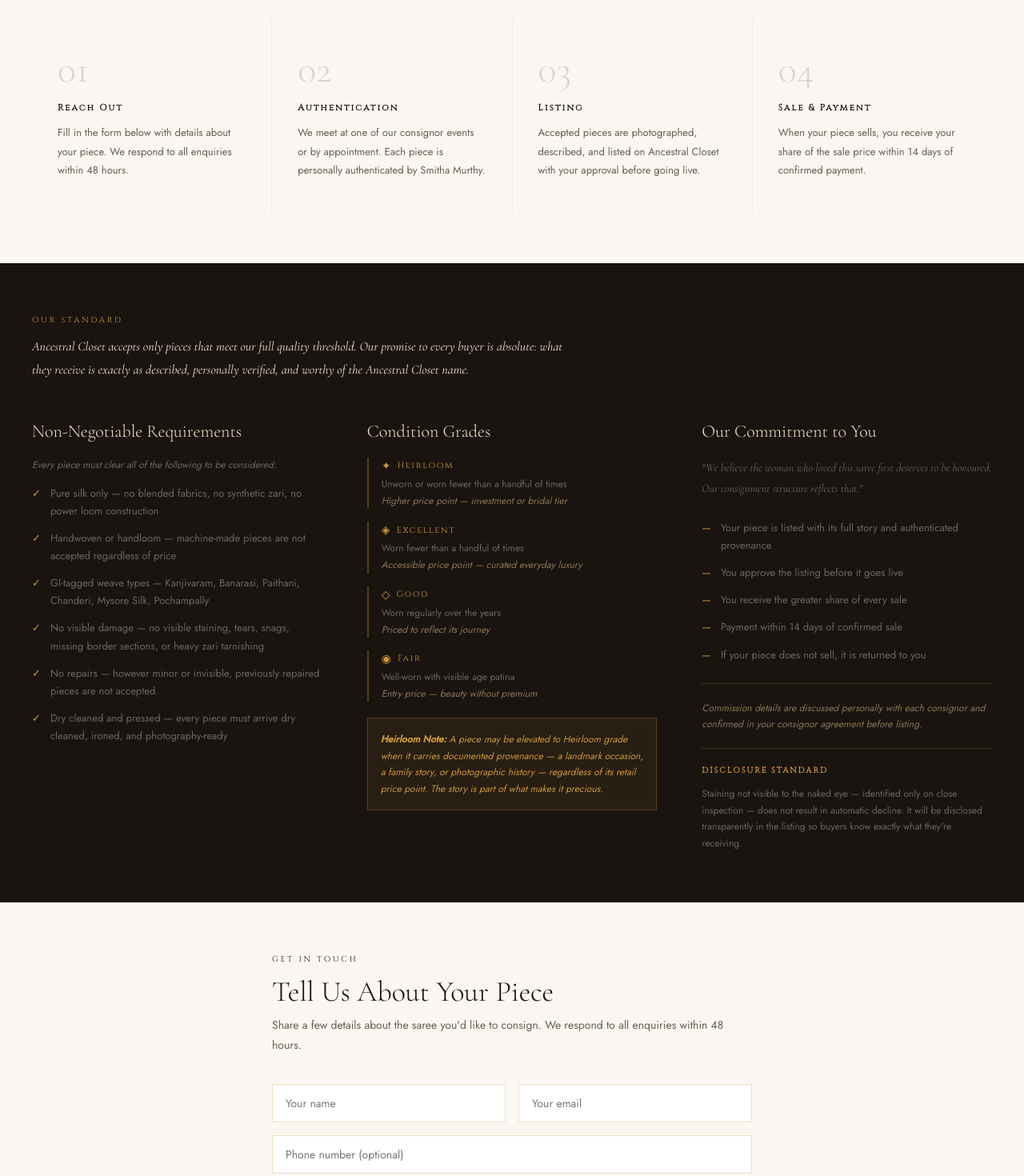
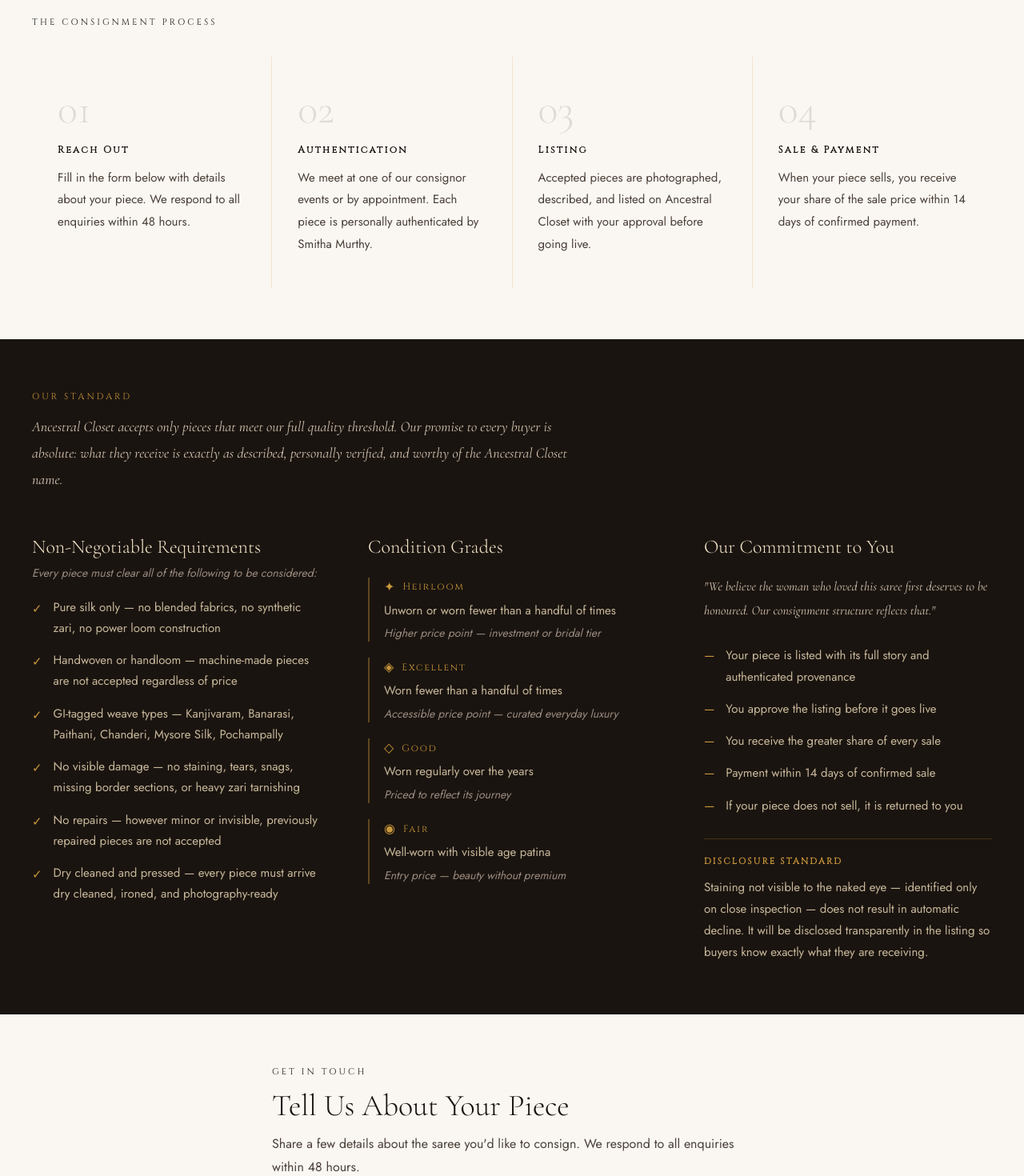
Before and after one commit to smithamurthyrao/ancestral-closet, a Next.js app: page /consign in a window 1280 px wide. Shown: the part 520-1990 px from the top of the page at 80% size. Built offline with nearby package versions, Linux system fonts and the light colour scheme.

Commit message:
Comprehensive readability and content fixes

```diff
--- a/src/app/consign/page.tsx
+++ b/src/app/consign/page.tsx
@@ -29,26 +29,26 @@
     <>
       <Nav />
 
-      {/* HERO */}
+      {/* HERO — dark */}
       <section style={{ background: '#1a1410', padding: 'clamp(48px,8vw,80px) clamp(16px,5vw,40px)', textAlign: 'center', borderBottom: '0.5px solid rgba(201,151,58,0.2)', width: '100%', boxSizing: 'border-box' as const }}>
-        <p style={{ fontSize: '11px', letterSpacing: '0.3em', textTransform: 'uppercase', color: '#C9973A', marginBottom: '20px', opacity: 0.8 }}>
+        <p style={{ fontSize: '13px', letterSpacing: '0.3em', textTransform: 'uppercase', color: '#C9973A', marginBottom: '20px', opacity: 0.85 }}>
           Give Your Saree a New Chapter
         </p>
         <h1 style={{ fontFamily: "'Cormorant Garamond',serif", fontSize: 'clamp(32px,6vw,58px)', fontWeight: 300, color: '#F5E6C8', lineHeight: 1.1, marginBottom: '14px' }}>
           Consign <em style={{ fontStyle: 'italic', color: '#C9973A' }}>With Us</em>
         </h1>
-        <div style={{ width: '48px', height: '0.5px', background: '#C9973A', margin: '20px auto' }} />
-        <p style={{ fontSize: 'clamp(14px,2vw,16px)', color: '#6B6560', maxWidth: '560px', margin: '0 auto', lineHeight: 1.85 }}>
+        <div style={{ width: '48px', height: '0.5px', background: '#C9973A', margin: '22px auto' }} />
+        <p style={{ fontSize: 'clamp(15px,2vw,17px)', color: '#9B8C80', maxWidth: '560px', margin: '0 auto', lineHeight: 1.85 }}>
           Every saree in our collection has been personally authenticated by our founder. If you have a piece that deserves a new home, we would love to hear from you.
         </p>
       </section>
 
-      {/* HOW IT WORKS — light section, dark text */}
+      {/* PROCESS — light, all dark ink for readability */}
       <section style={{ background: '#FAF7F2', padding: 'clamp(40px,6vw,64px) clamp(16px,5vw,40px)', width: '100%', boxSizing: 'border-box' as const }}>
-        <p style={{ fontFamily: "'Cinzel',serif", fontSize: '10px', letterSpacing: '0.28em', textTransform: 'uppercase', color: '#1a1410', marginBottom: '32px' }}>
+        <p style={{ fontFamily: "'Cinzel',serif", fontSize: '11px', letterSpacing: '0.28em', textTransform: 'uppercase', color: '#1a1410', marginBottom: '36px' }}>
           THE CONSIGNMENT PROCESS
         </p>
-        <div style={{ display: 'grid', gridTemplateColumns: 'repeat(auto-fit, minmax(220px, 1fr))', gap: '1px', background: 'rgba(201,151,58,0.15)' }}>
+        <div style={{ display: 'grid', gridTemplateColumns: 'repeat(auto-fit, minmax(200px, 1fr))', gap: '1px', background: 'rgba(201,151,58,0.2)' }}>
           {[
             { num: '01', title: 'Reach Out', desc: 'Fill in the form below with details about your piece. We respond to all enquiries within 48 hours.' },
             { num: '02', title: 'Authentication', desc: 'We meet at one of our consignor events or by appointment. Each piece is personally authenticated by Smitha Murthy.' },
@@ -56,42 +56,42 @@
             { num: '04', title: 'Sale & Payment', desc: 'When your piece sells, you receive your share of the sale price within 14 days of confirmed payment.' },
           ].map(step => (
             <div key={step.num} style={{ background: '#FAF7F2', padding: 'clamp(28px,4vw,40px) clamp(20px,3vw,32px)' }}>
-              <div style={{ fontFamily: "'Cormorant Garamond',serif", fontSize: '48px', fontWeight: 300, color: '#1a1410', opacity: 0.15, lineHeight: 1, marginBottom: '16px' }}>{step.num}</div>
-              <h3 style={{ fontFamily: "'Cinzel',serif", fontSize: '11px', letterSpacing: '0.2em', color: '#1a1410', marginBottom: '12px' }}>{step.title}</h3>
-              <p style={{ fontSize: '13px', color: '#6B5C50', lineHeight: 1.8 }}>{step.desc}</p>
+              <div style={{ fontFamily: "'Cormorant Garamond',serif", fontSize: '52px', fontWeight: 300, color: '#1a1410', opacity: 0.12, lineHeight: 1, marginBottom: '16px' }}>{step.num}</div>
+              <h3 style={{ fontFamily: "'Cinzel',serif", fontSize: '12px', letterSpacing: '0.2em', color: '#1a1410', marginBottom: '14px' }}>{step.title}</h3>
+              <p style={{ fontSize: '15px', color: '#4A3F38', lineHeight: 1.85 }}>{step.desc}</p>
             </div>
           ))}
         </div>
       </section>
 
-      {/* OUR STANDARD — dark section */}
+      {/* STANDARDS — dark, improved font sizes and contrast */}
       <section style={{ background: '#1a1410', padding: 'clamp(40px,6vw,64px) clamp(16px,5vw,40px)', width: '100%', boxSizing: 'border-box' as const }}>
-        <p style={{ fontFamily: "'Cinzel',serif", fontSize: '10px', letterSpacing: '0.28em', textTransform: 'uppercase', color: '#C9973A', marginBottom: '12px' }}>
+        <p style={{ fontFamily: "'Cinzel',serif", fontSize: '11px', letterSpacing: '0.28em', textTransform: 'uppercase', color: '#C9973A', marginBottom: '14px' }}>
           OUR STANDARD
         </p>
-        <p style={{ fontSize: 'clamp(14px,2vw,16px)', color: '#F5E6C8', maxWidth: '680px', lineHeight: 1.85, marginBottom: '48px', fontFamily: "'Cormorant Garamond',serif", fontStyle: 'italic' }}>
+        <p style={{ fontSize: 'clamp(16px,2vw,18px)', color: '#D4C4B0', maxWidth: '680px', lineHeight: 1.85, marginBottom: '52px', fontFamily: "'Cormorant Garamond',serif", fontStyle: 'italic' }}>
           Ancestral Closet accepts only pieces that meet our full quality threshold. Our promise to every buyer is absolute: what they receive is exactly as described, personally verified, and worthy of the Ancestral Closet name.
         </p>
 
-        <div style={{ display: 'grid', gridTemplateColumns: 'repeat(auto-fit, minmax(280px, 1fr))', gap: 'clamp(32px,5vw,56px)' }}>
+        <div style={{ display: 'grid', gridTemplateColumns: 'repeat(auto-fit, minmax(280px, 1fr))', gap: 'clamp(40px,5vw,60px)' }}>
 
           {/* Non-negotiables */}
           <div>
-            <h3 style={{ fontFamily: "'Cormorant Garamond',serif", fontSize: 'clamp(18px,2.5vw,22px)', fontWeight: 300, color: '#F5E6C8', marginBottom: '20px' }}>
+            <h3 style={{ fontFamily: "'Cormorant Garamond',serif", fontSize: 'clamp(20px,2.5vw,24px)', fontWeight: 300, color: '#F5E6C8', marginBottom: '8px' }}>
               Non-Negotiable Requirements
             </h3>
-            <p style={{ fontSize: '12px', color: '#6B6560', marginBottom: '16px', fontStyle: 'italic' }}>Every piece must clear all of the following to be considered:</p>
-            <ul style={{ listStyle: 'none', display: 'flex', flexDirection: 'column', gap: '12px' }}>
+            <p style={{ fontSize: '14px', color: '#9B8C80', marginBottom: '20px', fontStyle: 'italic' }}>Every piece must clear all of the following to be considered:</p>
+            <ul style={{ listStyle: 'none', display: 'flex', flexDirection: 'column', gap: '14px' }}>
               {[
                 'Pure silk only — no blended fabrics, no synthetic zari, no power loom construction',
                 'Handwoven or handloom — machine-made pieces are not accepted regardless of price',
                 'GI-tagged weave types — Kanjivaram, Banarasi, Paithani, Chanderi, Mysore Silk, Pochampally',
-                'No visible damage — no visible staining, tears, snags, missing border sections, or heavy zari tarnishing',
+                'No visible damage — no staining, tears, snags, missing border sections, or heavy zari tarnishing',
                 'No repairs — however minor or invisible, previously repaired pieces are not accepted',
                 'Dry cleaned and pressed — every piece must arrive dry cleaned, ironed, and photography-ready',
               ].map(item => (
-                <li key={item} style={{ display: 'flex', gap: '12px', fontSize: '13px', color: '#6B6560', lineHeight: 1.7 }}>
-                  <span style={{ color: '#C9973A', flexShrink: 0 }}>✓</span>{item}
+                <li key={item} style={{ display: 'flex', gap: '14px', fontSize: '15px', color: '#C8B89A', lineHeight: 1.75 }}>
+                  <span style={{ color: '#C9973A', flexShrink: 0, marginTop: '2px' }}>✓</span>{item}
                 </li>
               ))}
             </ul>
@@ -99,42 +99,37 @@
 
           {/* Condition grades */}
           <div>
-            <h3 style={{ fontFamily: "'Cormorant Garamond',serif", fontSize: 'clamp(18px,2.5vw,22px)', fontWeight: 300, color: '#F5E6C8', marginBottom: '20px' }}>
+            <h3 style={{ fontFamily: "'Cormorant Garamond',serif", fontSize: 'clamp(20px,2.5vw,24px)', fontWeight: 300, color: '#F5E6C8', marginBottom: '24px' }}>
               Condition Grades
             </h3>
-            <div style={{ display: 'flex', flexDirection: 'column', gap: '16px' }}>
+            <div style={{ display: 'flex', flexDirection: 'column', gap: '20px' }}>
               {[
                 { glyph: '✦', grade: 'Heirloom', worn: 'Unworn or worn fewer than a handful of times', price: 'Higher price point — investment or bridal tier' },
                 { glyph: '◈', grade: 'Excellent', worn: 'Worn fewer than a handful of times', price: 'Accessible price point — curated everyday luxury' },
                 { glyph: '◇', grade: 'Good', worn: 'Worn regularly over the years', price: 'Priced to reflect its journey' },
                 { glyph: '◉', grade: 'Fair', worn: 'Well-worn with visible age patina', price: 'Entry price — beauty without premium' },
               ].map(item => (
-                <div key={item.grade} style={{ borderLeft: '2px solid rgba(201,151,58,0.3)', paddingLeft: '16px' }}>
-                  <div style={{ display: 'flex', alignItems: 'center', gap: '8px', marginBottom: '4px' }}>
-                    <span style={{ color: '#C9973A', fontSize: '14px' }}>{item.glyph}</span>
-                    <span style={{ fontFamily: "'Cinzel',serif", fontSize: '11px', letterSpacing: '0.15em', color: '#C9973A' }}>{item.grade}</span>
+                <div key={item.grade} style={{ borderLeft: '2px solid rgba(201,151,58,0.4)', paddingLeft: '18px' }}>
+                  <div style={{ display: 'flex', alignItems: 'center', gap: '10px', marginBottom: '6px' }}>
+                    <span style={{ color: '#C9973A', fontSize: '16px' }}>{item.glyph}</span>
+                    <span style={{ fontFamily: "'Cinzel',serif", fontSize: '12px', letterSpacing: '0.15em', color: '#C9973A' }}>{item.grade}</span>
                   </div>
-                  <div style={{ fontSize: '12px', color: '#6B6560', lineHeight: 1.6, marginBottom: '2px' }}>{item.worn}</div>
-                  <div style={{ fontSize: '12px', color: '#8B7355', fontStyle: 'italic', lineHeight: 1.6 }}>{item.price}</div>
+                  <div style={{ fontSize: '15px', color: '#C8B89A', lineHeight: 1.7, marginBottom: '4px' }}>{item.worn}</div>
+                  <div style={{ fontSize: '14px', color: '#9B8C80', fontStyle: 'italic', lineHeight: 1.6 }}>{item.price}</div>
                 </div>
               ))}
             </div>
-            <div style={{ marginTop: '20px', background: 'rgba(201,151,58,0.08)', border: '0.5px solid rgba(201,151,58,0.25)', padding: '16px' }}>
-              <p style={{ fontSize: '12px', color: '#C9973A', lineHeight: 1.7, fontStyle: 'italic' }}>
-                <strong>Heirloom Note:</strong> A piece may be elevated to Heirloom grade when it carries documented provenance — a landmark occasion, a family story, or photographic history — regardless of its retail price point. The story is part of what makes it precious.
-              </p>
-            </div>
           </div>
 
-          {/* Commission — reframed */}
+          {/* Commitment — no percentages */}
           <div>
-            <h3 style={{ fontFamily: "'Cormorant Garamond',serif", fontSize: 'clamp(18px,2.5vw,22px)', fontWeight: 300, color: '#F5E6C8', marginBottom: '20px' }}>
+            <h3 style={{ fontFamily: "'Cormorant Garamond',serif", fontSize: 'clamp(20px,2.5vw,24px)', fontWeight: 300, color: '#F5E6C8', marginBottom: '20px' }}>
               Our Commitment to You
             </h3>
-            <p style={{ fontSize: '14px', color: '#6B6560', lineHeight: 1.9, marginBottom: '24px', fontFamily: "'Cormorant Garamond',serif", fontStyle: 'italic' }}>
+            <p style={{ fontSize: '16px', color: '#D4C4B0', lineHeight: 1.9, marginBottom: '28px', fontFamily: "'Cormorant Garamond',serif", fontStyle: 'italic' }}>
               "We believe the woman who loved this saree first deserves to be honoured. Our consignment structure reflects that."
             </p>
-            <div style={{ display: 'flex', flexDirection: 'column', gap: '12px', marginBottom: '24px' }}>
+            <div style={{ display: 'flex', flexDirection: 'column', gap: '14px', marginBottom: '28px' }}>
               {[
                 'Your piece is listed with its full story and authenticated provenance',
                 'You approve the listing before it goes live',
@@ -142,67 +137,62 @@
                 'Payment within 14 days of confirmed sale',
                 'If your piece does not sell, it is returned to you',
               ].map(item => (
-                <div key={item} style={{ display: 'flex', gap: '12px', fontSize: '13px', color: '#6B6560', lineHeight: 1.7 }}>
+                <div key={item} style={{ display: 'flex', gap: '14px', fontSize: '15px', color: '#C8B89A', lineHeight: 1.75 }}>
                   <span style={{ color: '#C9973A', flexShrink: 0 }}>—</span>{item}
                 </div>
               ))}
             </div>
-            <div style={{ borderTop: '0.5px solid rgba(201,151,58,0.2)', paddingTop: '20px' }}>
-              <p style={{ fontSize: '12px', color: '#8B7355', lineHeight: 1.7, fontStyle: 'italic' }}>
-                Commission details are discussed personally with each consignor and confirmed in your consignor agreement before listing.
-              </p>
-            </div>
-            <div style={{ marginTop: '20px', borderTop: '0.5px solid rgba(201,151,58,0.2)', paddingTop: '20px' }}>
-              <h4 style={{ fontFamily: "'Cinzel',serif", fontSize: '10px', letterSpacing: '0.2em', color: '#C9973A', marginBottom: '12px' }}>DISCLOSURE STANDARD</h4>
-              <p style={{ fontSize: '12px', color: '#6B6560', lineHeight: 1.7 }}>
-                Staining not visible to the naked eye — identified only on close inspection — does not result in automatic decline. It will be disclosed transparently in the listing so buyers know exactly what they're receiving.
+            <div style={{ borderTop: '0.5px solid rgba(201,151,58,0.25)', paddingTop: '20px' }}>
+              <h4 style={{ fontFamily: "'Cinzel',serif", fontSize: '11px', letterSpacing: '0.2em', color: '#C9973A', marginBottom: '12px' }}>DISCLOSURE STANDARD</h4>
+              <p style={{ fontSize: '15px', color: '#C8B89A', lineHeight: 1.8 }}>
+                Staining not visible to the naked eye — identified only on close inspection — does not result in automatic decline. It will be disclosed transparently in the listing so buyers know exactly what they are receiving.
               </p>
             </div>
           </div>
         </div>
       </section>
 
-      {/* CONTACT FORM */}
+      {/* FORM — light */}
       <section style={{ background: '#FAF7F2', padding: 'clamp(40px,6vw,64px) clamp(16px,5vw,40px)', width: '100%', boxSizing: 'border-box' as const }}>
         <div style={{ maxWidth: '600px', margin: '0 auto' }}>
-          <p style={{ fontFamily: "'Cinzel',serif", fontSize: '10px', letterSpacing: '0.28em', textTransform: 'uppercase', color: '#1a1410', marginBottom: '12px' }}>
+          <p style={{ fontFamily: "'Cinzel',serif", fontSize: '11px', letterSpacing: '0.28em', textTransform: 'uppercase', color: '#1a1410', marginBottom: '12px' }}>
             GET IN TOUCH
           </p>
-          <h2 style={{ fontFamily: "'Cormorant Garamond',serif", fontSize: 'clamp(24px,4vw,36px)', fontWeight: 300, color: '#1a1410', marginBottom: '8px' }}>
+          <h2 style={{ fontFamily: "'Cormorant Garamond',serif", fontSize: 'clamp(26px,4vw,38px)', fontWeight: 300, color: '#1a1410', marginBottom: '10px' }}>
             Tell Us About Your Piece
           </h2>
-          <p style={{ fontSize: '14px', color: '#6B5C50', lineHeight: 1.8, marginBottom: '36px' }}>
+          <p style={{ fontSize: '16px', color: '#4A3F38', lineHeight: 1.85, marginBottom: '36px' }}>
             Share a few details about the saree you'd like to consign. We respond to all enquiries within 48 hours.
           </p>
 
           {status === 'success' ? (
-            <div style={{ textAlign: 'center', padding: '40px 0' }}>
-              <p style={{ fontFamily: "'Cormorant Garamond',serif", fontSize: '22px', fontStyle: 'italic', color: '#C9973A', marginBottom: '12px' }}>
+            <div style={{ textAlign: 'center', padding: '48px 0' }}>
+              <p style={{ fontFamily: "'Cormorant Garamond',serif", fontSize: '24px', fontStyle: 'italic', color: '#C9973A', marginBottom: '12px' }}>
                 Thank you — we'll be in touch shortly. ✦
               </p>
-              <p style={{ fontSize: '13px', color: '#6B5C50' }}>We respond to all consignment enquiries within 48 hours.</p>
+              <p style={{ fontSize: '15px', color: '#6B5C50' }}>We respond to all consignment enquiries within 48 hours.</p>
             </div>
           ) : (
             <form onSubmit={submit} style={{ display: 'flex', flexDirection: 'column', gap: '16px' }}>
               <div style={{ display: 'grid', gridTemplateColumns: 'repeat(auto-fit, minmax(200px, 1fr))', gap: '16px' }}>
                 <input required value={name} onChange={e => setName(e.target.value)} placeholder="Your name"
-                  style={{ padding: '13px 16px', border: '0.5px solid rgba(201,151,58,0.3)', background: '#fff', fontSize: '14px', outline: 'none', fontFamily: "'Jost',sans-serif" }} />
+                  style={{ padding: '14px 16px', border: '0.5px solid rgba(201,151,58,0.35)', background: '#fff', fontSize: '15px', outline: 'none', fontFamily: "'Jost',sans-serif", color: '#1a1410' }} />
                 <input required type="email" value={email} onChange={e => setEmail(e.target.value)} placeholder="Your email"
-                  style={{ padding: '13px 16px', border: '0.5px solid rgba(201,151,58,0.3)', background: '#fff', fontSize: '14px', outline: 'none', fontFamily: "'Jost',sans-serif" }} />
+                  style={{ padding: '14px 16px', border: '0.5px solid rgba(201,151,58,0.35)', background: '#fff', fontSize: '15px', outline: 'none', fontFamily: "'Jost',sans-serif", color: '#1a1410' }} />
               </div>
               <input value={phone} onChange={e => setPhone(e.target.value)} placeholder="Phone number (optional)"
-                style={{ padding: '13px 16px', border: '0.5px solid rgba(201,151,58,0.3)', background: '#fff', fontSize: '14px', outline: 'none', fontFamily: "'Jost',sans-serif" }} />
+                style={{ padding: '14px 16px', border: '0.5px solid rgba(201,151,58,0.35)', background: '#fff', fontSize: '15px', outline: 'none', fontFamily: "'Jost',sans-serif", color: '#1a1410' }} />
               <textarea required value={message} onChange={e => setMessage(e.target.value)} rows={5}
                 placeholder="Tell us about your saree — the weave type, approximate age, how many times it has been worn, and any provenance or family history you know."
-                style={{ padding: '13px 16px', border: '0.5px solid rgba(201,151,58,0.3)', background: '#fff', fontSize: '14px', outline: 'none', fontFamily: "'Jost',sans-serif", resize: 'vertical' }} />
+                style={{ padding: '14px 16px', border: '0.5px solid rgba(201,151,58,0.35)', background: '#fff', fontSize: '15px', outline: 'none', fontFamily: "'Jost',sans-serif", resize: 'vertical', color: '#1a1410' }} />
               {status === 'error' && (
-                <p style={{ fontSize: '13px', color: '#8B1A1A' }}>Something went wrong. Please email us directly at ancestralcloset@gmail.com</p>
+                <p style={{ fontSize: '14px', color: '#8B1A1A' }}>Something went wrong. Please email us directly at ancestralcloset@gmail.com</p>
               )}
               <button type="submit" disabled={status === 'loading'}
-                style={{ background: '#C9973A', color: '#1a1410', border: 'none', padding: '16px', fontSize: '12px', letterSpacing: '0.18em', textTransform: 'uppercase', cursor: 'pointer', opacity: status === 'loading' ? 0.7 : 1 }}>
+                style={{ background: '#C9973A', color: '#1a1410', border: 'none', padding: '16px', fontSize: '13px', letterSpacing: '0.18em', textTransform: 'uppercase', cursor: 'pointer', opacity: status === 'loading' ? 0.7 : 1 }}>
                 {status === 'loading' ? 'Sending...' : 'Submit Consignment Enquiry'}
               </button>
-              <p style={{ fontSize: '12px', color: '#8B7355', textAlign: 'center', lineHeight: 1.7 }}>
+              <p style={{ fontSize: '14px', color: '#6B5C50', textAlign: 'center', lineHeight: 1.7 }}>
                 Or email us directly at <a href="mailto:ancestralcloset@gmail.com" style={{ color: '#C9973A' }}>ancestralcloset@gmail.com</a>
               </p>
             </form>
```
Also changed, not shown: src/app/how-it-works/page.tsx (+16 -14 lines), src/app/page.tsx (+14 -14 lines), src/app/shop/page.tsx (+36 -55 lines).
